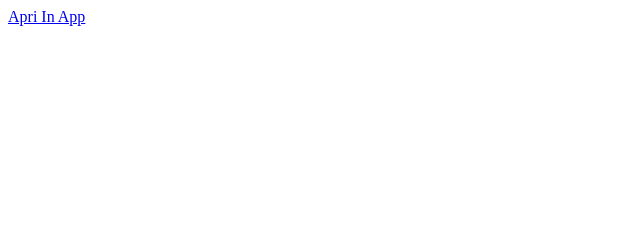
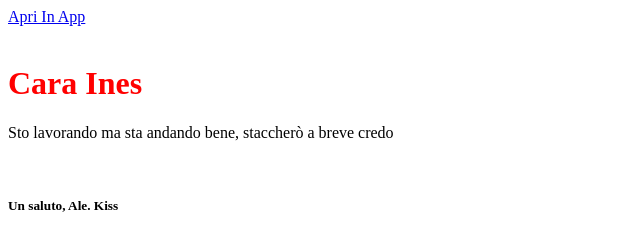
Before and after one commit to alexsg91/alessandropisano-page, a plain HTML site: page index.html in a window 1280 px wide. Shown: the whole page, without its empty margins (0-640 px from the left). Drawn offline with Linux system fonts and the light colour scheme.

Commit message:
scemenze

```diff
--- a/index.html
+++ b/index.html
@@ -1 +1,7 @@
 <a href="casillo://login">Apri In App</a>
+
+<br><br>
+<h1 style="color: red;">Cara Ines</h1>
+<p>Sto lavorando ma sta andando bene, staccherò a breve credo<p>
+  <br>
+  <h5>Un saluto, Ale. Kiss<h5>
```
